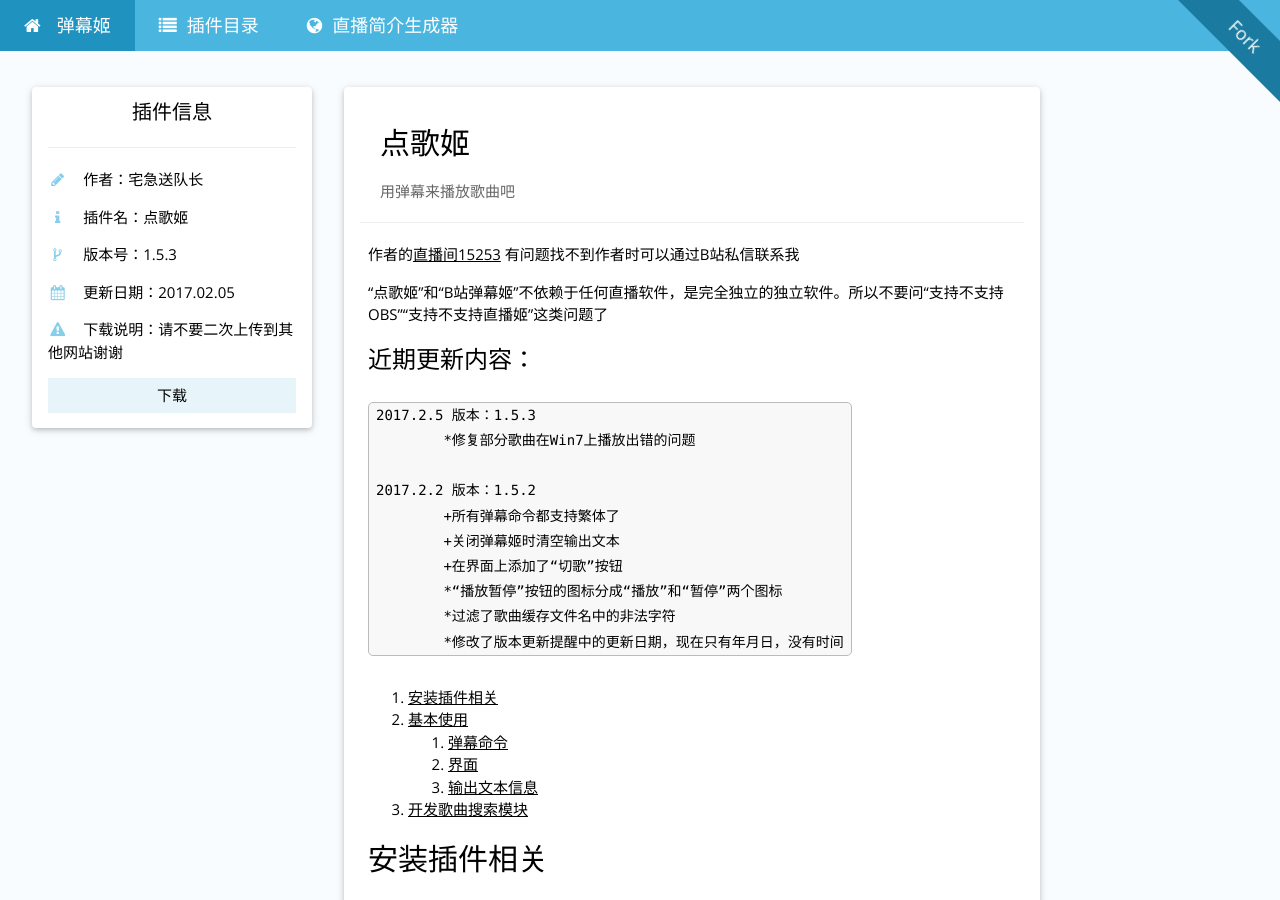
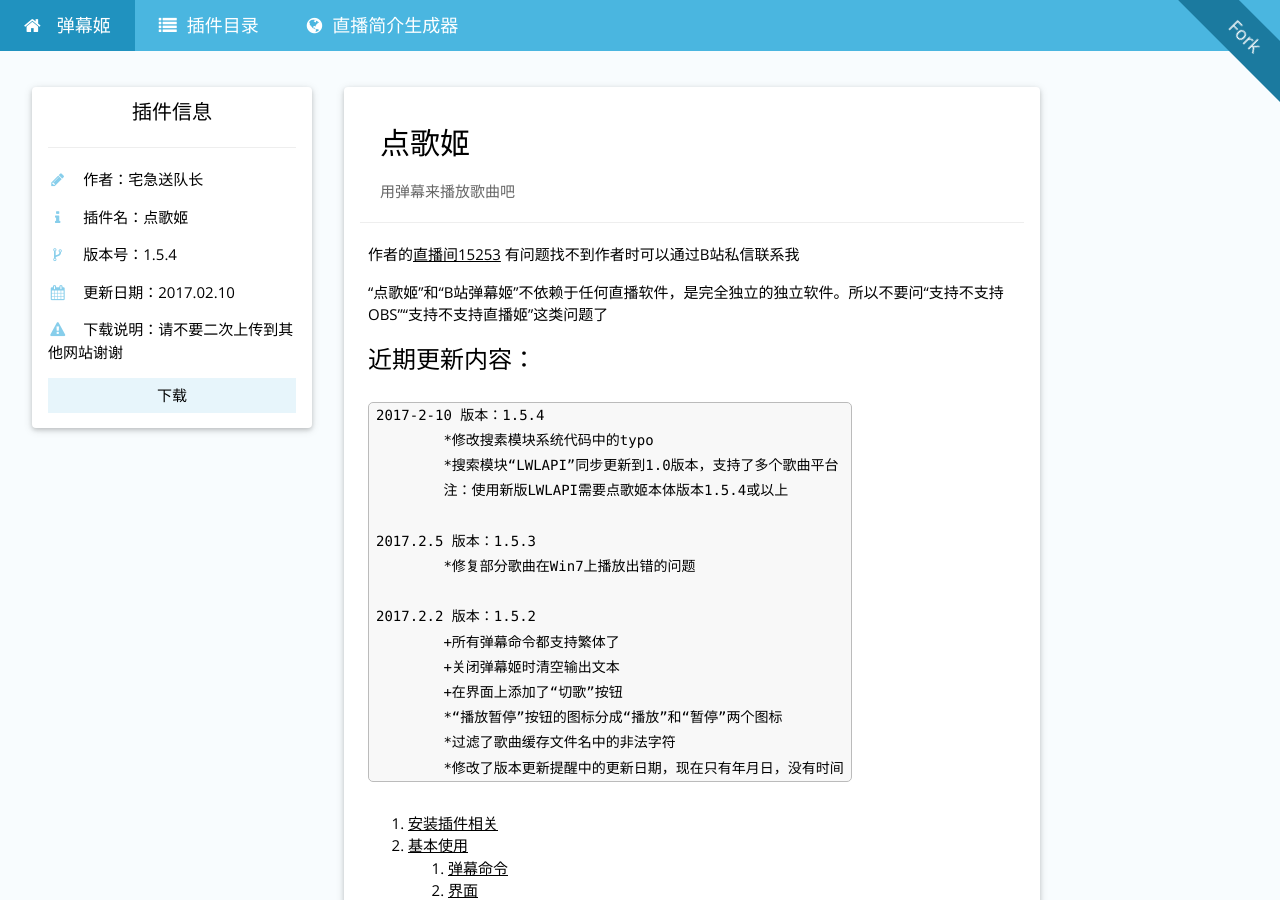
Before and after one commit to Bililive/www.danmuji.org, a Jekyll site: the page built from _plugin/DGJ.md, in a window 1280 px wide and 900 px high. Built offline with Jekyll 4.4.1, drawn with Linux system fonts in a browser that asks for light colours; nearby versions of some CDN libraries; some web fonts are replaced; comment, search, counter and statistics services are not loaded; some of the changed text lies outside the part shown.

Commit message:
[Update]更新插件页面“点歌姬”到1.5.4

````diff
--- a/_plugin/DGJ.md
+++ b/_plugin/DGJ.md
@@ -4,9 +4,9 @@ auther: 宅急送队长
 plugin_author: 宅急送队长
 plugin_name: 点歌姬
 plugin_desc: 用弹幕来播放歌曲吧
-plugin_version: 1.5.3
-plugin_update: 2017.02.05
-plugin_dllink: /resource/DGJ/DGJ1.5.3.zip
+plugin_version: 1.5.4
+plugin_update: 2017.02.10
+plugin_dllink: /resource/DGJ/DGJ1.5.4.zip
 plugin_dlnote: 请不要二次上传到其他网站谢谢
 ---
 作者的[直播间15253](http://live.bilibili.com/15253)
@@ -17,6 +17,11 @@ plugin_dlnote: 请不要二次上传到其他网站谢谢
 ### 近期更新内容：
 
 ```
+2017-2-10 版本：1.5.4
+	*修改搜素模块系统代码中的typo
+	*搜索模块“LWLAPI”同步更新到1.0版本，支持了多个歌曲平台
+	注：使用新版LWLAPI需要点歌姬本体版本1.5.4或以上
+
 2017.2.5 版本：1.5.3
 	*修复部分歌曲在Win7上播放出错的问题
 
@@ -51,11 +56,11 @@ plugin_dlnote: 请不要二次上传到其他网站谢谢
 
 **点歌姬本体是没有任何歌曲搜索功能的，需要给点歌姬添加“歌曲搜索模块”来搜索歌曲。**
 点歌姬压缩包中已附带搜索模块
-目前有三个可用的歌曲搜索模块：（截至到2016.10.20）
+目前有三个可用的歌曲搜索模块：（截至到2017.02.10）
 
-- LWLAPI，作者：宅急送队长&LWL12，网易云音乐，经由 https://api.lwl12.com 中转解析
-- QQ音乐，作者：宅急送队长，QQ音乐，小部分主播反馈不是很稳定，出现过报错的情况
-- 酷狗音乐，作者：数据源（19106直播间），酷狗音乐，秘制BUG有点多......
+- LWLAPI，作者：宅急送队长&LWL12，支持5个歌曲平台的搜索模块
+- QQ音乐，作者：宅急送队长，QQ音乐。（部分主播反馈不是很稳定，出现过报错的情况）
+- 酷狗音乐，作者：数据源（19106直播间），酷狗音乐
 
 歌曲搜索模块文件后缀统一为gem，歌曲搜索模块需要放到 ```文档\弹幕姬\Plugins\点歌姬\曲源```（需要开启一次弹幕姬生成文件夹）
 
--- a/resource/DGJ/about.html
+++ b/resource/DGJ/about.html
@@ -6,6 +6,11 @@
 插件使用说明：https://www.danmuji.cn/plugins/DGJ
 问题反馈QQ群：549858724</pre>
 <pre><b>更新日志：</b>
+2017-2-10 : 正式版1.5.4
+	*修改搜素模块系统代码中的typo
+	*搜索模块“LWLAPI”同步更新到1.0版本，支持了多个歌曲平台
+	注：使用新版LWLAPI需要点歌姬本体版本1.5.4或以上
+
 2017-2-5 : 正式版1.5.3
 	*修复部分歌曲在Win7上播放出错的问题
 
````
Also changed, not shown: 1 other file.
